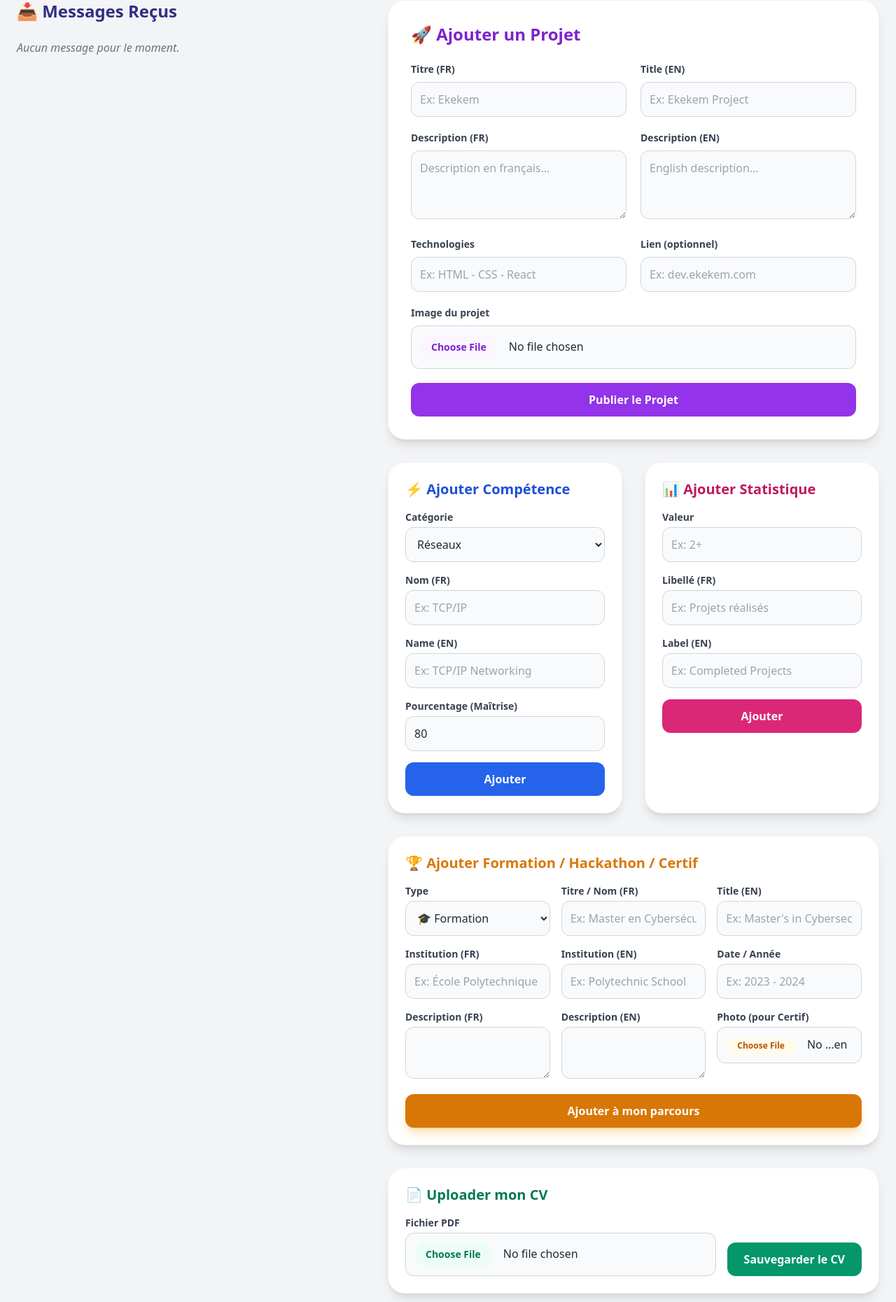
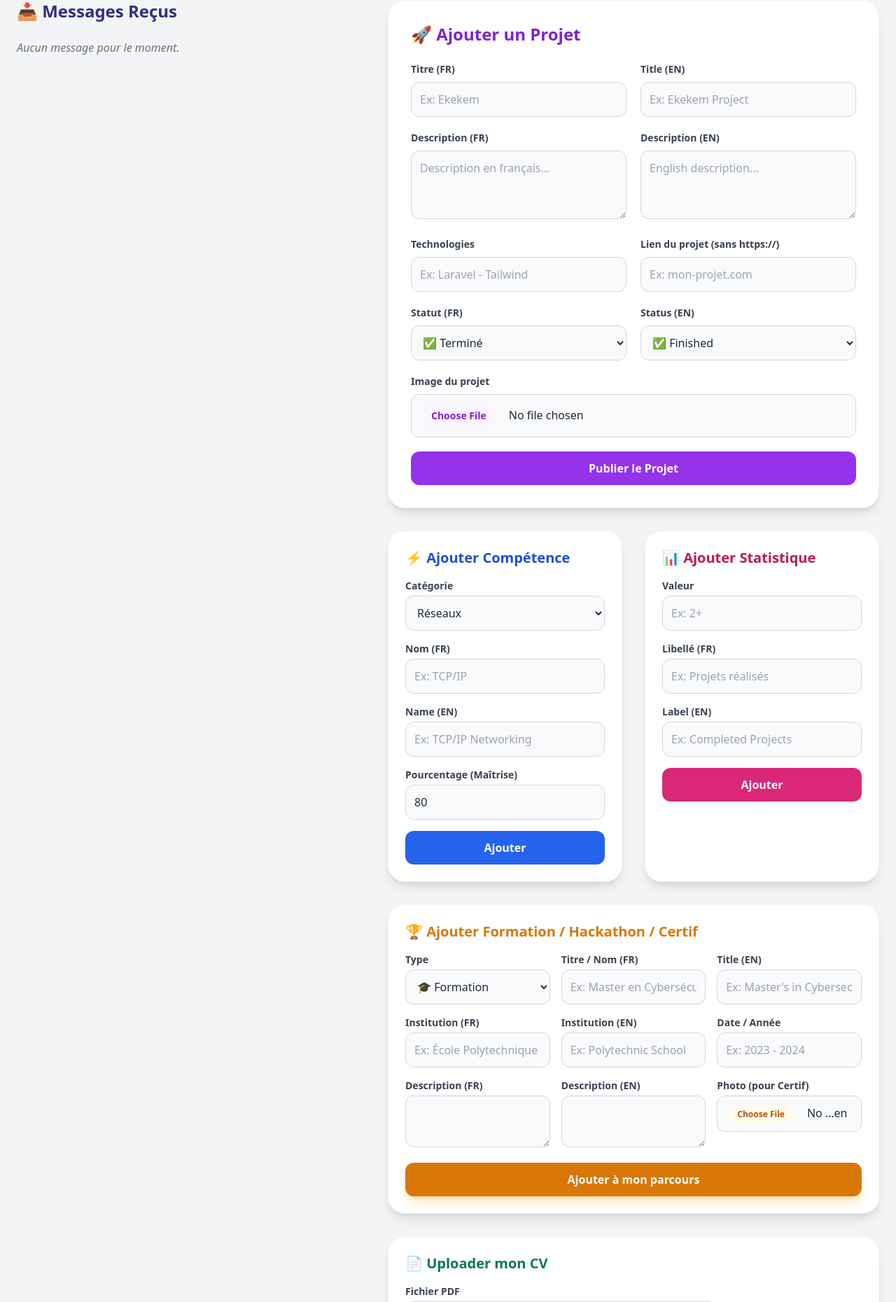
Before and after one commit to mty09/portfolio_laravel, a Laravel app: template resources/views/admin.blade.php in a window 1280 px wide. Shown: the part 124-1984 px from the top of the page at 70% size. Run offline with Laravel 12, Linux system fonts and the light colour scheme; the template is opened without the code that fills it, so the values that code supplies are empty; some libraries are stand-ins or nearby versions.

Commit message:
Add project status with bilingual support

```diff
--- a/resources/views/admin.blade.php
+++ b/resources/views/admin.blade.php
@@ -75,11 +75,27 @@
                     </div>
                     <div>
                         <label class="block text-sm font-bold text-gray-700 mb-2">Technologies</label>
-                        <input type="text" name="technologies" placeholder="Ex: HTML - CSS - React" class="w-full p-3 rounded-xl bg-gray-50 border border-gray-300 focus:border-purple-500 outline-none">
+                        <input type="text" name="technologies" required placeholder="Ex: Laravel - Tailwind" class="w-full p-3 rounded-xl bg-gray-50 border border-gray-300 focus:border-purple-500 outline-none">
                     </div>
                     <div>
-                        <label class="block text-sm font-bold text-gray-700 mb-2">Lien (optionnel)</label>
-                        <input type="text" name="link" placeholder="Ex: dev.ekekem.com" class="w-full p-3 rounded-xl bg-gray-50 border border-gray-300 focus:border-purple-500 outline-none">
+                        <label class="block text-sm font-bold text-gray-700 mb-2">Lien du projet (sans https://)</label>
+                        <input type="text" name="link" placeholder="Ex: mon-projet.com" class="w-full p-3 rounded-xl bg-gray-50 border border-gray-300 focus:border-purple-500 outline-none">
+                    </div>
+                    <div>
+                        <label class="block text-sm font-bold text-gray-700 mb-2">Statut (FR)</label>
+                        <select name="status" class="w-full p-3 rounded-xl bg-gray-50 border border-gray-300 focus:border-purple-500 outline-none">
+                            <option value="Terminé">✅ Terminé</option>
+                            <option value="En cours">🛠️ En cours</option>
+                            <option value="Maintenance">🚧 Maintenance</option>
+                        </select>
+                    </div>
+                    <div>
+                        <label class="block text-sm font-bold text-gray-700 mb-2">Status (EN)</label>
+                        <select name="status_en" class="w-full p-3 rounded-xl bg-gray-50 border border-gray-300 focus:border-purple-500 outline-none">
+                            <option value="Finished">✅ Finished</option>
+                            <option value="In Progress">🛠️ In Progress</option>
+                            <option value="Maintenance">🚧 Maintenance</option>
+                        </select>
                     </div>
                     <div class="md:col-span-2">
                         <label class="block text-sm font-bold text-gray-700 mb-2">Image du projet</label>
--- a/routes/web.php
+++ b/routes/web.php
@@ -85,6 +85,8 @@ Route::middleware(\App\Http\Middleware\AdminAuth::class)->prefix('admin')->group
         $nouveauProjet->description_en = $request->description_en;
         $nouveauProjet->technologies = $request->technologies;
         $nouveauProjet->link = $request->link;
+        $nouveauProjet->status = $request->status ?? 'Terminé';
+        $nouveauProjet->status_en = $request->status_en ?? 'Finished';
 
         if ($request->hasFile('image')) {
             $path = $request->file('image')->store('projects', 'public');
```
Also changed, not shown: resources/views/welcome.blade.php (+10 -3 lines), database/migrations/2026_04_19_181915_add_status_to_projects_table.php (added).
